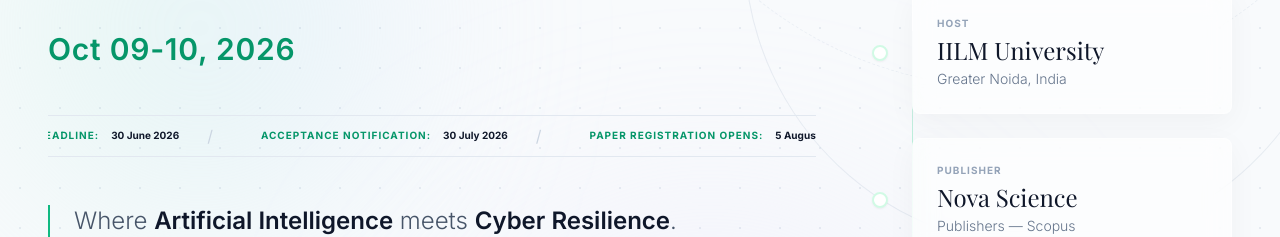
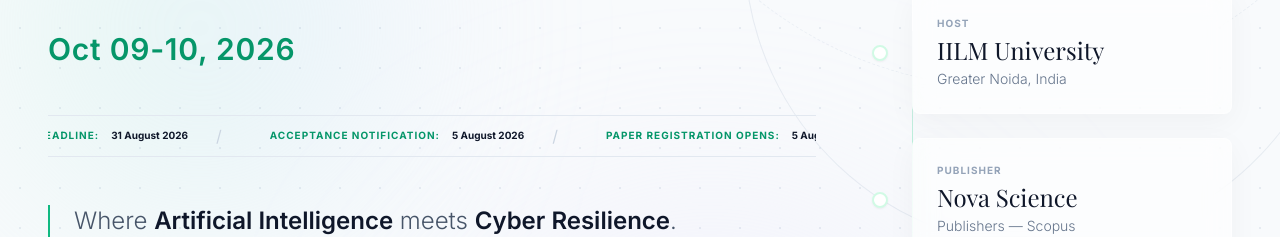
Before and after one commit to ajayprasadv/ICABCR2026, a React (Vite) app: page / in a window 1280 px wide. Shown: the part 472-709 px from the top of the page. Built offline with nearby package versions, Linux system fonts and the light colour scheme; a web font is replaced by a local one.

Commit message:
Initial Commit

```diff
--- a/src/App.jsx
+++ b/src/App.jsx
@@ -18,8 +18,8 @@
 
 const ICADC_CONTENT = {
   deadlines: [
-    { label: "Submission Deadline", date: "30 June 2026", status: "Open", color: "text-emerald-600", bg: "bg-emerald-50" },
-    { label: "Acceptance Notification", date: "30 July 2026", status: "Upcoming", color: "text-slate-500", bg: "bg-slate-50" },
+    { label: "Submission Deadline", date: "31 August 2026", status: "Open", color: "text-emerald-600", bg: "bg-emerald-50" },
+    { label: "Acceptance Notification", date: "5 August 2026", status: "Upcoming", color: "text-slate-500", bg: "bg-slate-50" },
     { label: "Paper Registration Opens", date: "5 August 2026", status: "Pending", color: "text-slate-500", bg: "bg-slate-50" },
     { label: "Paper Registration Closes", date: "15 September 2026", status: "Pending", color: "text-slate-500", bg: "bg-slate-50" },
     { label: "Camera Ready Submission", date: "20 September 2026", status: "Pending", color: "text-slate-500", bg: "bg-slate-50" },
```
